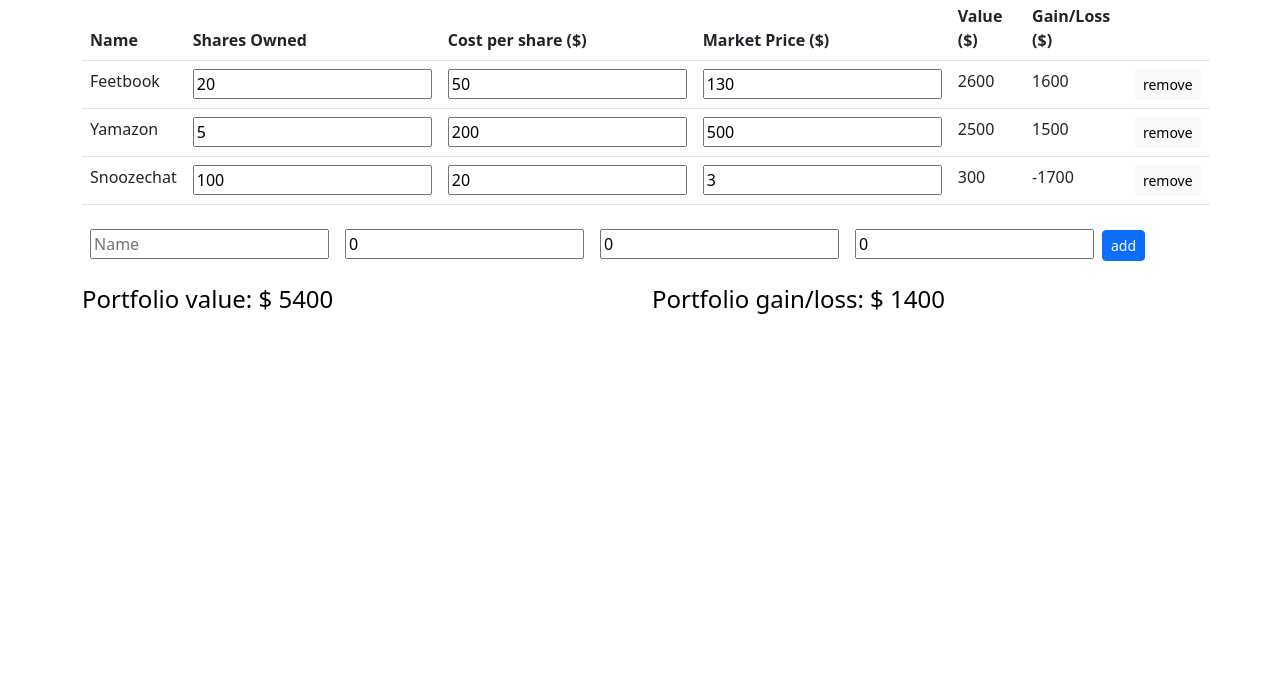
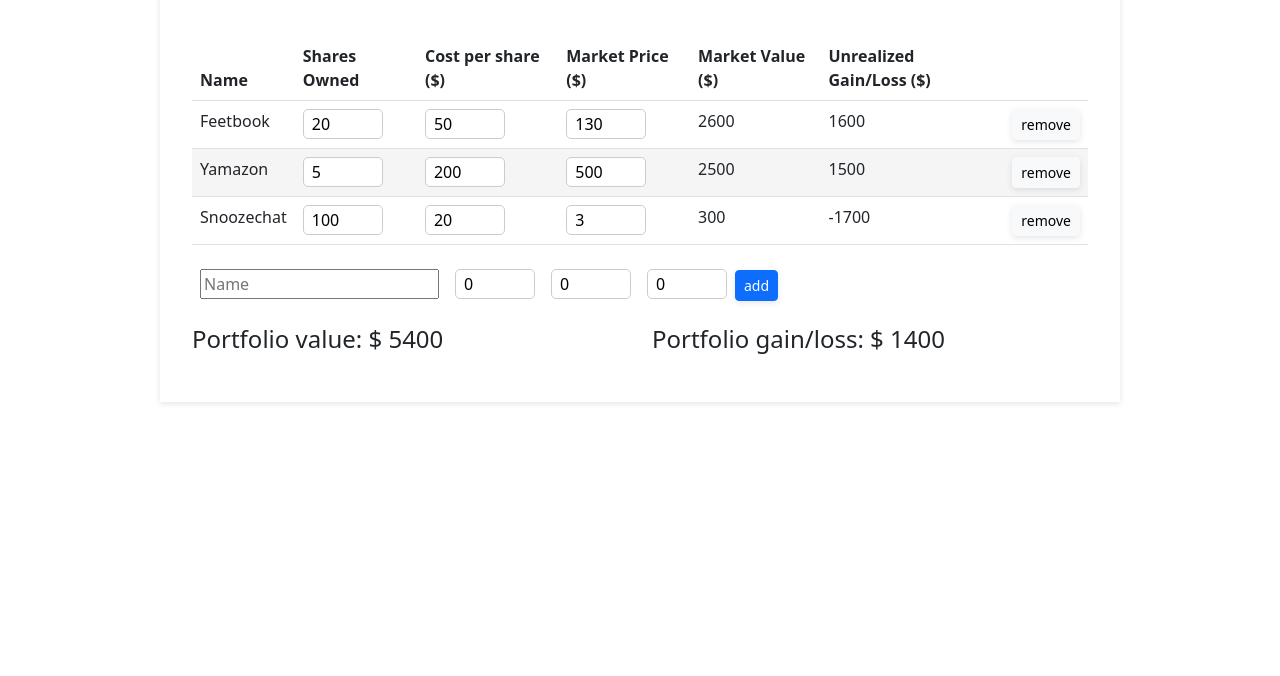
Before and after one commit to BlocksOnChainCode/Altcademy_React_Stock_Portfolio, a website: page index.html in a window 1280 px wide. Shown: the part 124-800 px from the top of the page. Drawn offline with nearby package versions, Linux system fonts and the light colour scheme.

Commit message:
Placed comments, went over the walkthrough again

```diff
--- a/src/style.scss
+++ b/src/style.scss
@@ -1,4 +1,87 @@
-body {
-  background: #fff;
-  color: #000;
+.container {
+  max-width: 960px;
+  margin: 0 auto;
+  padding: 2rem;
+  box-shadow: 0px 2px 6px rgba(0, 0, 0, 0.1);
 }
+
+h1 {
+  font-size: 2.5rem;
+  font-weight: 700;
+  text-align: center;
+  margin-bottom: 2rem;
+}
+
+table {
+  width: 100%;
+  border-collapse: collapse;
+  margin-top: 2rem;
+}
+
+th,
+td {
+  text-align: left;
+  padding: 1rem;
+}
+
+th {
+  font-weight: bold;
+  border-bottom: 2px solid #ddd;
+}
+
+tr:nth-child(even) {
+  background-color: #f5f5f5;
+}
+
+tr:hover {
+  background-color: #fafafa;
+}
+
+input[type="number"] {
+  width: 80px;
+  height: 30px;
+  border: 1px solid #ccc;
+  border-radius: 5px;
+  padding: 0 0.5rem;
+}
+
+button {
+  border: none;
+  border-radius: 5px;
+  padding: 0.5rem 1rem;
+  background-color: #fff;
+  color: #333;
+  box-shadow: 0px 2px 6px rgba(0, 0, 0, 0.1);
+  transition: all 0.2s ease-in-out;
+
+  &:hover {
+    background-color: #333;
+    color: #fff;
+    cursor: pointer;
+  }
+}
+
+.col-md-6 {
+  @media (min-width: 768px) {
+    flex: 0 0 50%;
+    max-width: 50%;
+  }
+}
+
+.mb-3 {
+  margin-bottom: 1rem;
+}
+
+.form {
+  display: flex;
+  align-items: center;
+
+  input[type="text"],
+  input[type="number"] {
+    margin-right: 1rem;
+  }
+
+  button {
+    margin-left: auto;
+  }
+}
```
Also changed, not shown: script.js (+6 -3 lines), src/script.js (+6 -3 lines), src/style.css, 1 other file.
